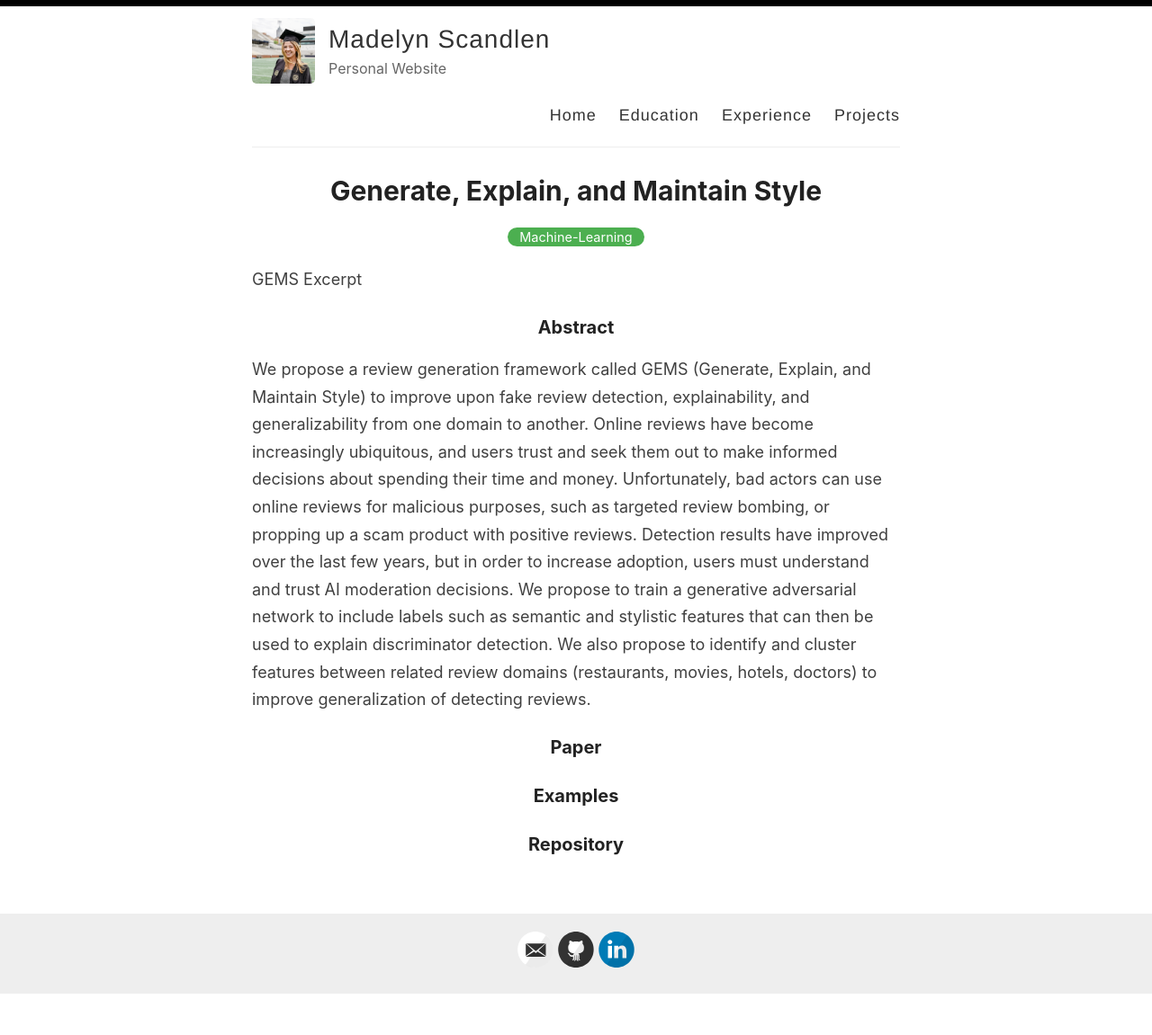
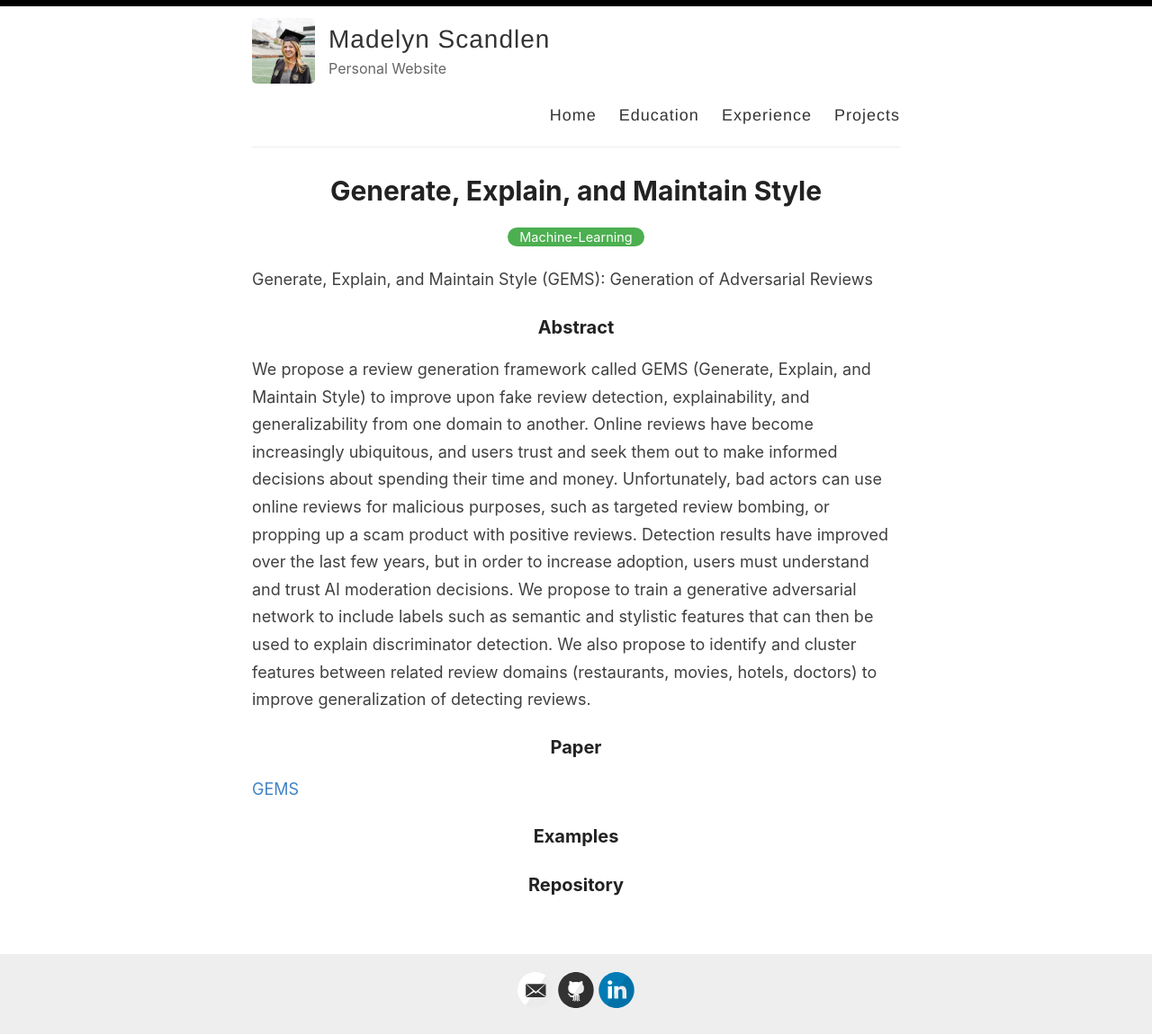
Before and after one commit to mscandlen/mscandlen, a Jekyll site: the page built from _posts/2022-12-01-GEMS.md, in a window 1280 px wide. Shown: the whole page at 90% size. Built offline with Jekyll 4.4.1, drawn with Linux system fonts in a browser that asks for light colours; before the commit the page ends 1105 px from its top, so only the background shows below that.

Commit message:
Update 2022-12-01-GEMS.md

```diff
--- a/_posts/2022-12-01-GEMS.md
+++ b/_posts/2022-12-01-GEMS.md
@@ -4,7 +4,7 @@ title: Generate, Explain, and Maintain Style
 categories: Machine-Learning
 ---
 
-GEMS Excerpt
+Generate, Explain, and Maintain Style (GEMS): Generation of Adversarial Reviews
 
 ### Abstract
 
@@ -12,6 +12,8 @@ We propose a review generation framework called GEMS (Generate, Explain, and Mai
 
 ### Paper
 
+[GEMS](https://github.com/mscandlen/mscandlen/blob/6528eb27ba5cef04b84fc75ea68b76d0b21c2da9/docs/Scandlen_Chatrathi_Warner_2022.pdf)
+
 ### Examples
 
 ### Repository
```
